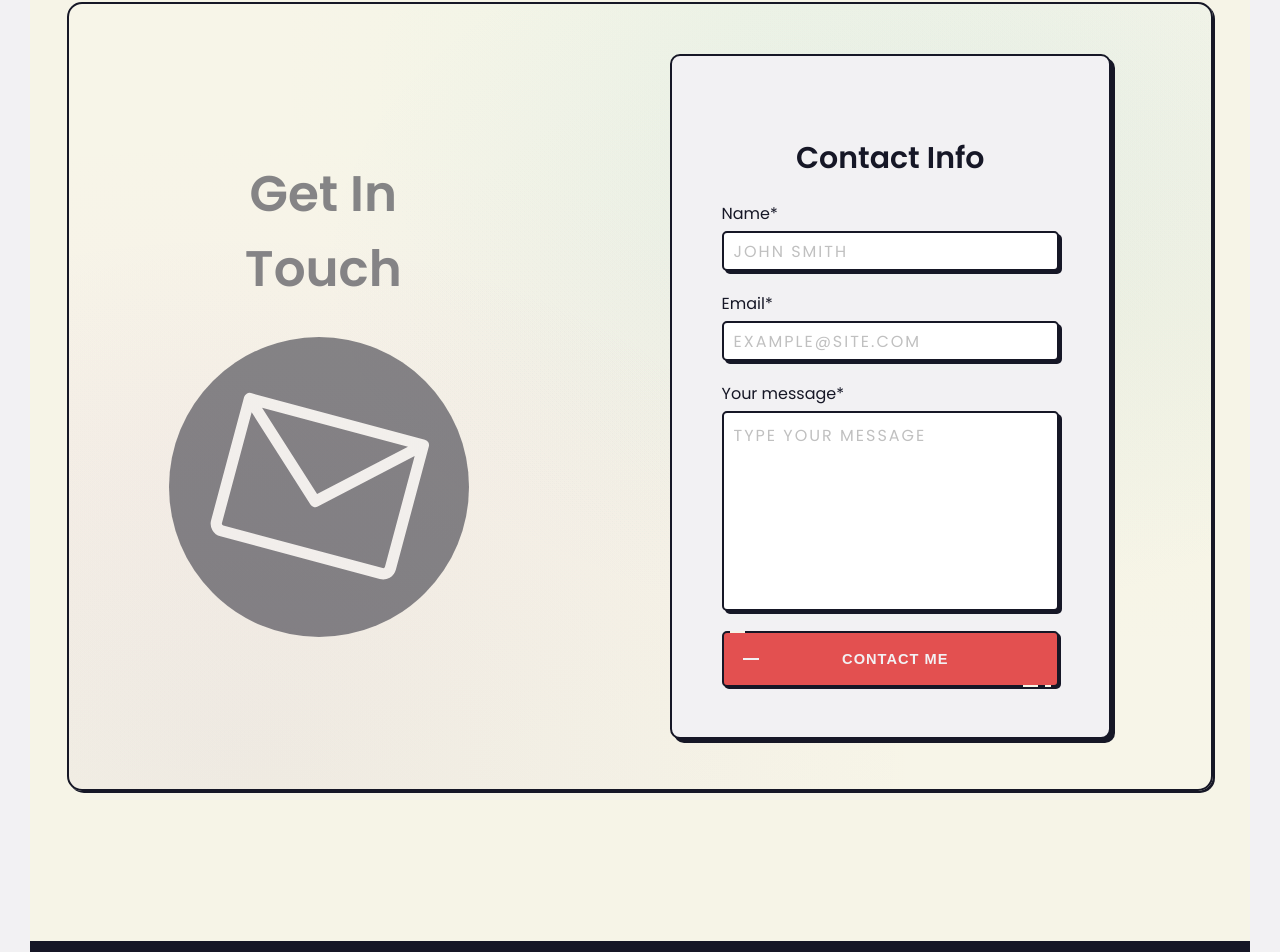
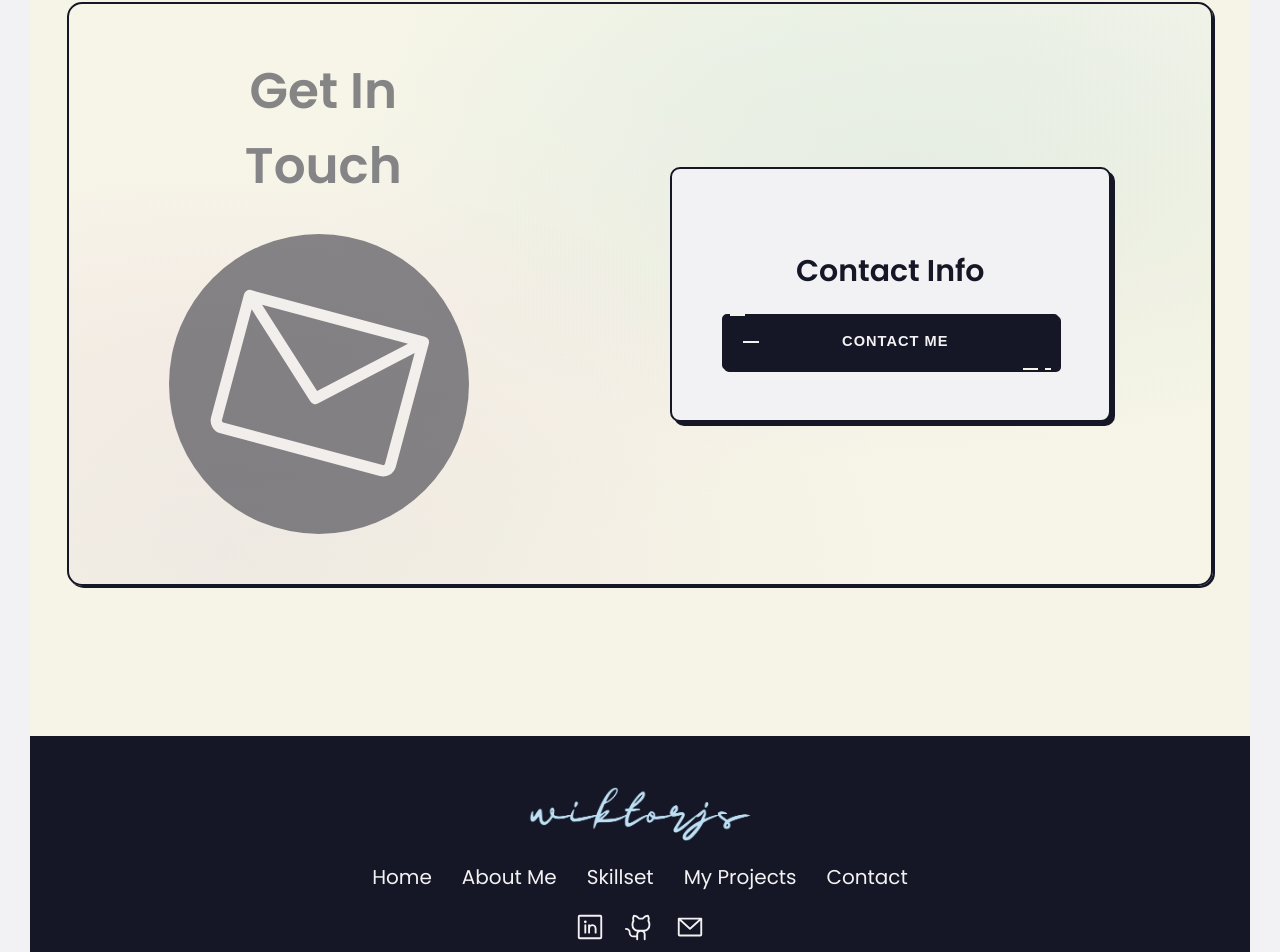
Before and after one commit to wiktorjs/portfolio, a Next.js app: page / in a window 1280 px wide. Shown: the part 2703-3655 px from the top of the page. Built offline with nearby package versions, Linux system fonts and the light colour scheme.

Commit message:
further testing

```diff
--- a/src/components/UI/ContactForm/ContactForm.tsx
+++ b/src/components/UI/ContactForm/ContactForm.tsx
@@ -43,89 +43,100 @@ export default function ContactForm() {
     text: '',
   };
   return (
-    <Formik
-      initialValues={initialValues}
-      onSubmit={async (values, actions) => {
-        actions.setSubmitting(true);
-        formEl.current?.submit();
-        actions.setSubmitting(false);
-        setFormSubmitted(true);
-        actions.resetForm();
-      }}
-      validate={validate}
-      isInitialValid={false}
-    >
-      {({ errors, touched, isSubmitting, isValid }) => (
-        <Form
+    // <Formik
+    //   initialValues={initialValues}
+    //   onSubmit={async (values, actions) => {
+    //     actions.setSubmitting(true);
+    //     formEl.current?.submit();
+    //     actions.setSubmitting(false);
+    //     setFormSubmitted(true);
+    //     actions.resetForm();
+    //   }}
+    //   validate={validate}
+    //   isInitialValid={false}
+    // >
+    //   {({ errors, touched, isSubmitting, isValid }) => (
+    //     <Form
+    //       className={classes.form}
+    //       action={
+    //         formSubmitted ? '' : 'https://formsubmit.co/3c664f1d39a4f220e1c6c5e5ad9fd83a'
+    //       }
+    //       method="post"
+    //       target='_blank'
+    //       ref={formEl}
+    //     >
+    //       <Input
+    //         type="name"
+    //         placeholder="John Smith"
+    //         error={errors.name}
+    //         touched={touched.name}
+    //         disabled={formSubmitted}
+    //       />
+
+    //       <Input
+    //         type="email"
+    //         htmlType="email"
+    //         placeholder="example@site.com"
+    //         error={errors.email}
+    //         touched={touched.email}
+    //         disabled={formSubmitted}
+    //       />
+
+    //       <label
+    //         className={
+    //           touched.text && errors.text ? classes['label-invalid'] : ''
+    //         }
+    //         htmlFor="text"
+    //       >
+    //         Your message*
+    //       </label>
+
+    //       <Field
+    //         as="textarea"
+    //         id="text"
+    //         name="text"
+    //         placeholder="Type your message"
+    //         className={
+    //           touched.text && errors.text ? classes['input-invalid'] : ''
+    //         }
+    //         disabled={formSubmitted}
+    //       />
+
+    //       <ErrorMessage
+    //         name="text"
+    //         render={(msg) => <p className={classes['error-message']}>{msg}</p>}
+    //       />
+
+    <form
       className={classes.form}
       action={
-            formSubmitted ? '' : 'https://formsubmit.co/3c664f1d39a4f220e1c6c5e5ad9fd83a'
+        formSubmitted
+          ? ''
+          : 'https://formsubmit.co/3c664f1d39a4f220e1c6c5e5ad9fd83a'
       }
       method="post"
-          target='_blank'
-          ref={formEl}
+      target="_blank"
     >
-          <Input
-            type="name"
-            placeholder="John Smith"
-            error={errors.name}
-            touched={touched.name}
-            disabled={formSubmitted}
-          />
-
-          <Input
-            type="email"
-            htmlType="email"
-            placeholder="example@site.com"
-            error={errors.email}
-            touched={touched.email}
-            disabled={formSubmitted}
-          />
-
-          <label
-            className={
-              touched.text && errors.text ? classes['label-invalid'] : ''
-            }
-            htmlFor="text"
-          >
-            Your message*
-          </label>
-
-          <Field
-            as="textarea"
-            id="text"
-            name="text"
-            placeholder="Type your message"
-            className={
-              touched.text && errors.text ? classes['input-invalid'] : ''
-            }
-            disabled={formSubmitted}
-          />
-
-          <ErrorMessage
-            name="text"
-            render={(msg) => <p className={classes['error-message']}>{msg}</p>}
-          />
-
       <Button
         text={
-              isSubmitting
+          /* isSubmitting
               ? 'Submitting...'
-                : formSubmitted
-                ? 'Done!'
-                : 'Contact Me'
+              : */ formSubmitted ? 'Done!' : 'Contact Me'
         }
         reverse
         form
-            invalid={!isValid}
-            disabled={isSubmitting || formSubmitted}
+        // invalid={!isValid}
+        // disabled={isSubmitting || formSubmitted}
       />
 
-          {formSubmitted && <p className={classes.info}>Your inquiry was sent. Thank you!</p>}
+      {formSubmitted && (
+        <p className={classes.info}>Your inquiry was sent. Thank you!</p>
+      )}
+    </form>
 
-
-        </Form>
-      )}
-    </Formik>
+    // </Form>
   );
 }
+//     </Formik>
+//   );
+// }
```
Lines whose indentation alone changed are shown as unchanged.
